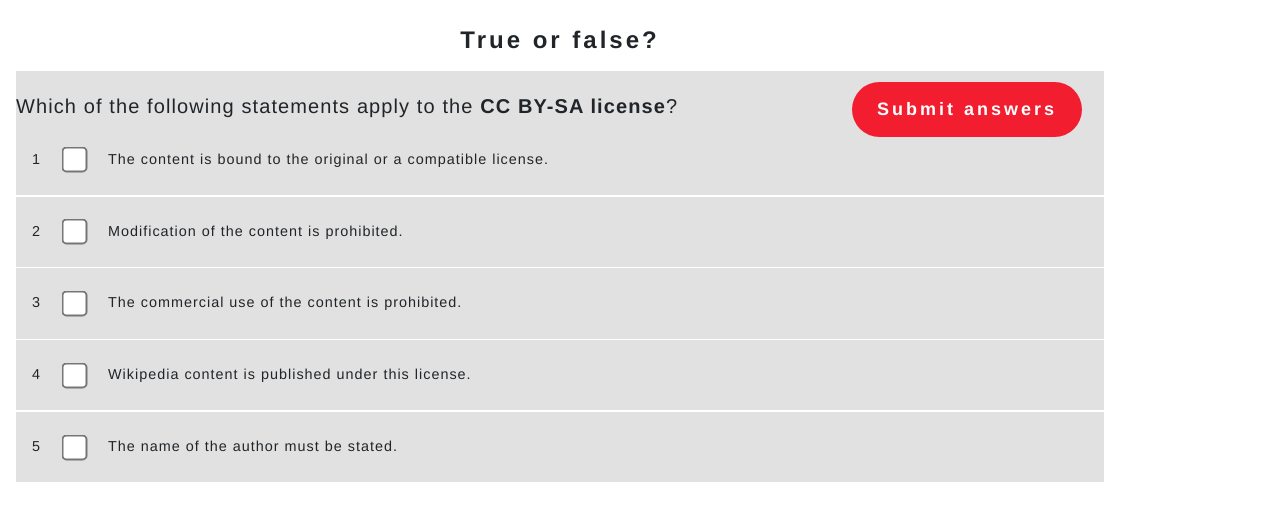
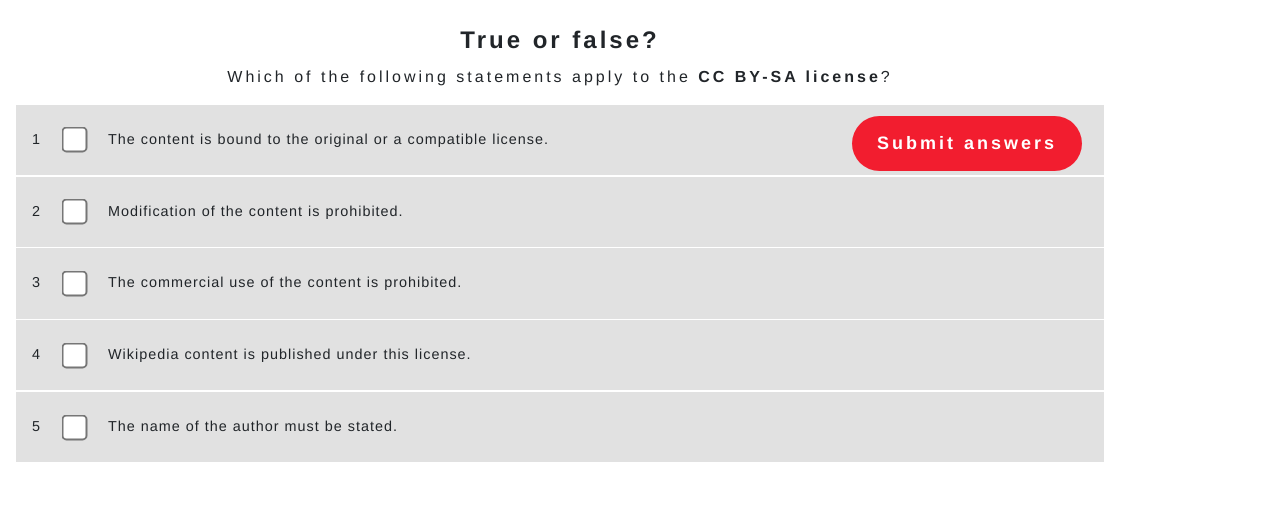
Before and after one commit to ViviZa/lawyer-dude, a React (Create React App) app: page /jailgame1 in a window 1280 px wide. Both pictures are taken after a click on the button 788 px from the left and 750 px from the top of the page. Shown: the top 520 px of the page. Built offline with nearby package versions, Linux system fonts and the light colour scheme.

Commit message:
show question without grey background

```diff
--- a/src/games/JailGameOne.jsx
+++ b/src/games/JailGameOne.jsx
@@ -92,8 +92,8 @@ class JailGameOne extends Component {
           {(panels[textIndex] !== undefined && panels[textIndex].question !== undefined) ? (
           <div className="jailgametwo-container">
             <h1>{headline}</h1>
+            <div className="question" dangerouslySetInnerHTML={{ __html: panels[textIndex].question}}></div>
             <div className="quizQuestions">
-              <div className="question" dangerouslySetInnerHTML={{ __html: panels[textIndex].question}}></div>
                 <p>{correctAnswersText}</p>
                 <button className="quiz-btn" onClick={this.validate}>Submit answers</button>
                 <QuizQuestion key={"question1"+textIndex} ref={this.child1} option={panels[textIndex].choices[0]} rightAnswers={panels[textIndex].correctAnswers} />
```
